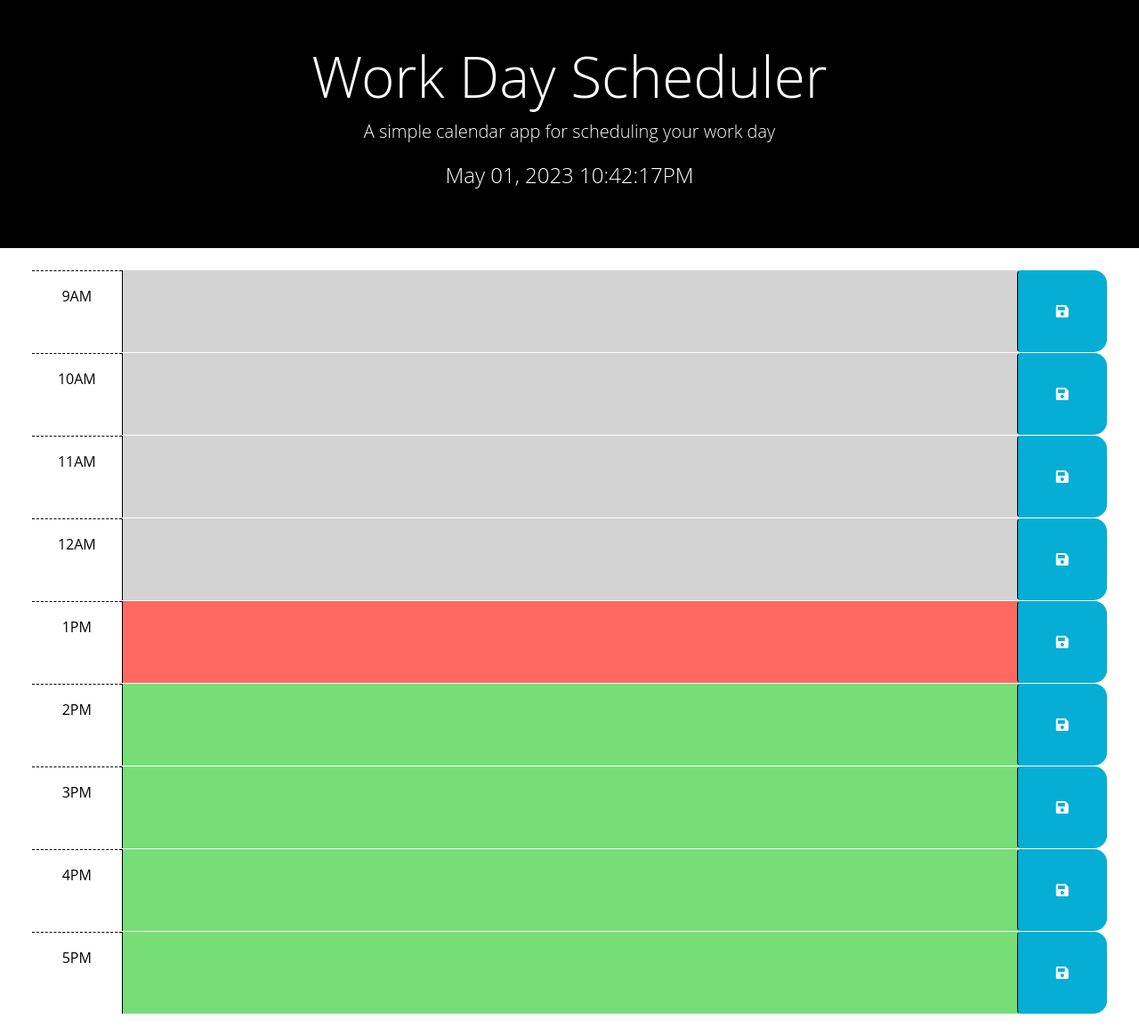
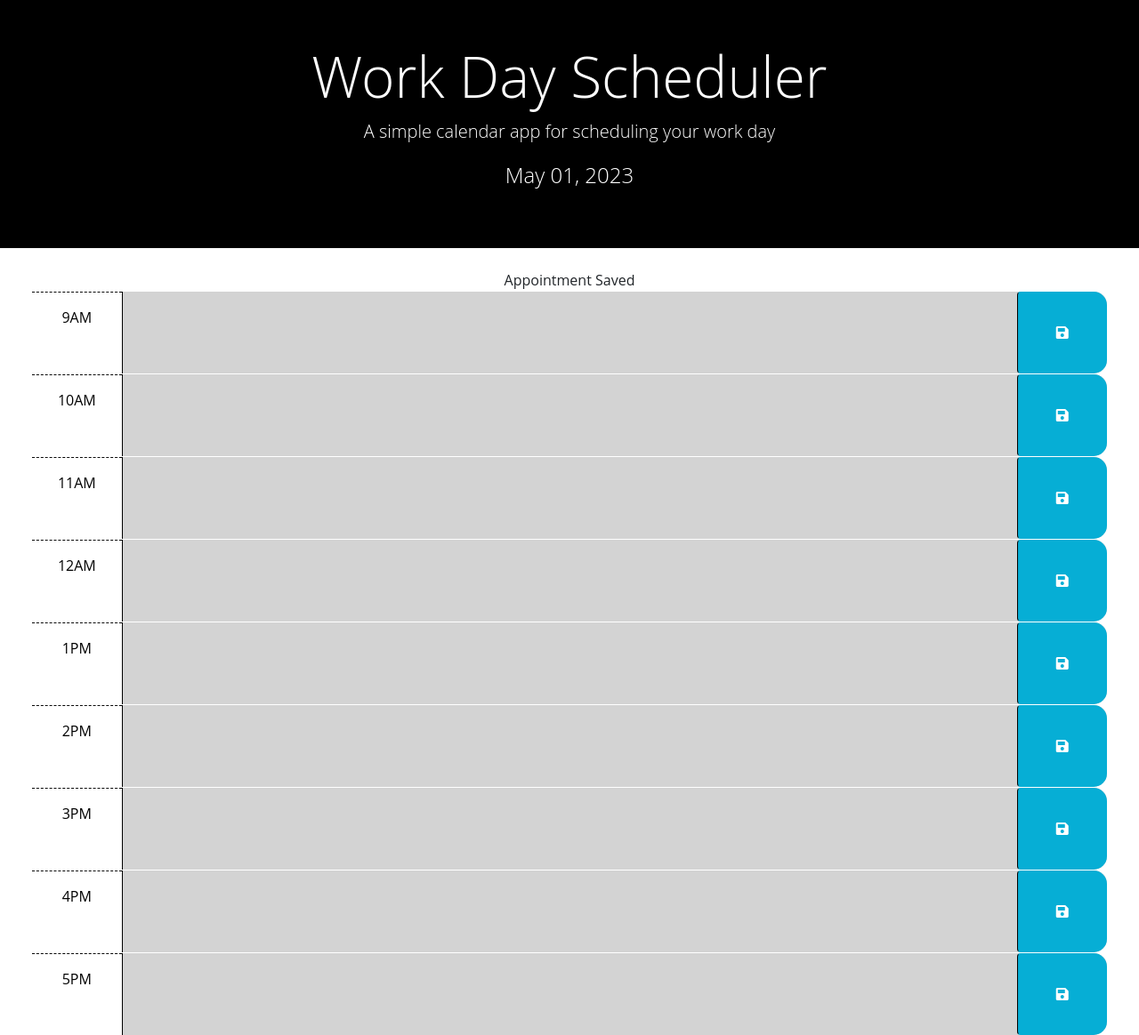
Before and after one commit to AndrewJMForbes/Daily-planner, a plain HTML site: page index.html in a window 1280 px wide. Shown: the whole page at 89% size. Before the commit the page ends 1140 px from the top, so only its background shows below. Drawn offline with nearby package versions, Linux system fonts and the light colour scheme.

Commit message:
Edited HTML and JS

```diff
--- a/index.html
+++ b/index.html
@@ -31,40 +31,34 @@
       <p class="lead text-md-center">A simple calendar app for scheduling your work day</p>
       <p id="currentDay" class="lead fs-4 text-md-center"></p>
     </header>
+    <section class="text-center notification" id="notify">
+      Appointment Saved
+    </section>
     <div class="container-fluid px-5">
-      <!-- Use class for "past", "present", and "future" to apply styles to the
-        time-block divs accordingly. The javascript will need to do this by
-        adding/removing these classes on each div by comparing the hour in the
-        id to the current hour. The html provided below is meant to be an example
-        demonstrating how the css provided can be leveraged to create the
-        desired layout and colors. The html below should be removed or updated
-        in the finished product. Remember to delete this comment once the
-        code is implemented.
-        -->
-
-      <!-- Example of a past time block. The "past" class adds a gray background color. -->
-      <div id="hour-9" class="row time-block past">
+      <div id="hour-9" class="row time-block ">
         <div class="col-2 col-md-1 hour text-center py-3">9AM</div>
         <textarea class="col-8 col-md-10 description" rows="3"> </textarea>
         <button class="btn saveBtn col-2 col-md-1" aria-label="save">
           <i class="fas fa-save" aria-hidden="true"></i>
         </button>
       </div>
-      <div id="hour-10" class="row time-block past">
+      <div id="hour-10" class="row time-block ">
         <div class="col-2 col-md-1 hour text-center py-3">10AM</div>
         <textarea class="col-8 col-md-10 description" rows="3"> </textarea>
         <button class="btn saveBtn col-2 col-md-1" aria-label="save">
           <i class="fas fa-save" aria-hidden="true"></i>
         </button>
       </div>
-      <div id="hour-11" class="row time-block past">
+
+      <div id="hour-11" class="row time-block ">
         <div class="col-2 col-md-1 hour text-center py-3">11AM</div>
         <textarea class="col-8 col-md-10 description" rows="3"> </textarea>
         <button class="btn saveBtn col-2 col-md-1" aria-label="save">
           <i class="fas fa-save" aria-hidden="true"></i>
         </button>
       </div>
-      <div id="hour-12" class="row time-block past">
+
+      <div id="hour-12" class="row time-block ">
         <div class="col-2 col-md-1 hour text-center py-3">12AM</div>
         <textarea class="col-8 col-md-10 description" rows="3"> </textarea>
         <button class="btn saveBtn col-2 col-md-1" aria-label="save">
@@ -72,8 +66,7 @@
         </button>
       </div>
 
-      <!-- Example of a present time block. The "present" class adds a red background color. -->
-      <div id="hour-1" class="row time-block present">
+      <div id="hour-1" class="row time-block ">
         <div class="col-2 col-md-1 hour text-center py-3">1PM</div>
         <textarea class="col-8 col-md-10 description" rows="3"> </textarea>
         <button class="btn saveBtn col-2 col-md-1" aria-label="save">
@@ -81,29 +74,31 @@
         </button>
       </div>
 
-      <!-- Example of a future time block. The "future" class adds a green background color. -->
-      <div id="hour-11" class="row time-block future">
+      <div id="hour-2" class="row time-block ">
         <div class="col-2 col-md-1 hour text-center py-3">2PM</div>
         <textarea class="col-8 col-md-10 description" rows="3"> </textarea>
         <button class="btn saveBtn col-2 col-md-1" aria-label="save">
           <i class="fas fa-save" aria-hidden="true"></i>
         </button>
       </div>
-      <div id="hour-11" class="row time-block future">
+
+      <div id="hour-3" class="row time-block ">
         <div class="col-2 col-md-1 hour text-center py-3">3PM</div>
         <textarea class="col-8 col-md-10 description" rows="3"> </textarea>
         <button class="btn saveBtn col-2 col-md-1" aria-label="save">
           <i class="fas fa-save" aria-hidden="true"></i>
         </button>
       </div>
-      <div id="hour-11" class="row time-block future">
+
+      <div id="hour-4" class="row time-block ">
         <div class="col-2 col-md-1 hour text-center py-3">4PM</div>
         <textarea class="col-8 col-md-10 description" rows="3"> </textarea>
         <button class="btn saveBtn col-2 col-md-1" aria-label="save">
           <i class="fas fa-save" aria-hidden="true"></i>
         </button>
       </div>
-      <div id="hour-11" class="row time-block future">
+
+      <div id="hour-5" class="row time-block ">
         <div class="col-2 col-md-1 hour text-center py-3">5PM</div>
         <textarea class="col-8 col-md-10 description" rows="3"> </textarea>
         <button class="btn saveBtn col-2 col-md-1" aria-label="save">
@@ -111,7 +106,6 @@
         </button>
       </div>
     </div>
-
     <script src="https://cdnjs.cloudflare.com/ajax/libs/jquery/3.2.1/jquery.min.js"></script>
     <script src="https://cdn.jsdelivr.net/npm/dayjs@1.11.3/dayjs.min.js"
     integrity="sha256-iu/zLUB+QgISXBLCW/mcDi/rnf4m4uEDO0wauy76x7U="
--- a/script.js
+++ b/script.js
@@ -1,10 +1,56 @@
 setInterval(function() {
-  $('#currentDay').text(dayjs().format('MMM DD, YYYY hh:mm:ssA'))
-})
+  $('#currentDay').text(dayjs().format('MMM DD, YYYY'))
+  $('#currentTime').text(dayjs().format('hh:mm:ssA'))
+  }, 1000);
+
 // Wrap all code that interacts with the DOM in a call to jQuery to ensure that
 // the code isn't run until the browser has finished rendering all the elements
-// in the html.
-$(function () {
+// in the html.-----DONE-------
+$(document).ready(function () {
+  $('.saveBtn').on('click', function() {
+    const value = $(this).siblings('.description').val();
+    const time = $(this).parent().attr('id');
+
+    localStorage.setItem(time, value);
+
+    setTimeout(function(){
+      $('.notification').removeClass('show');
+  }, 5000);
+});
+
+function scheduleHour() {
+  const currentHour = dayjs().hour();
+
+  $('.time-block').each(function() {
+    const blockHour = parseInt($(this).attr('id').split('-')[1]);
+
+
+    if(blockHour < currentHour) {
+      $(this).addClass('past');
+    } else if (blockHour === currentHour) {
+      $(this).removeClass('past');
+      $(this).addClass('present');
+    } else {
+      $(this).removeClass('past');
+        $(this).removeClass('present');
+        $(this).addClass('future');
+    }
+  });
+}
+scheduleHour();
+
+setInterval(scheduleHour, 15000);
+
+  $('#hour-9 .description').val(localStorage.getItem('hour-9'));
+  $('#hour-10 .description').val(localStorage.getItem('hour-10'));
+  $('#hour-11 .description').val(localStorage.getItem('hour-11'));
+  $('#hour-12 .description').val(localStorage.getItem('hour-12'));
+  $('#hour-13 .description').val(localStorage.getItem('hour-1'));
+  $('#hour-14 .description').val(localStorage.getItem('hour-2'));
+  $('#hour-15 .description').val(localStorage.getItem('hour-3'));
+  $('#hour-16 .description').val(localStorage.getItem('hour-4'));
+  $('#hour-17 .description').val(localStorage.getItem('hour-5'));
+
   // TODO: Add a listener for click events on the save button. This code should
   // use the id in the containing time-block as a key to save the user input in
   // local storage. HINT: What does `this` reference in the click listener
@@ -23,10 +69,6 @@ $(function () {
   // the values of the corresponding textarea elements. HINT: How can the id
   // attribute of each time-block be used to do this?
   //
-  // TODO: Add code to display the current date in the header of the page.
-})
-$('#save').on('click', function(event) {
-  event.preventDefault;
-  console.log('save')
-
+  // TODO: Add code to display the current date in the header of the page.//------DONE------
+  $('#currentDay').text(dayjs().format('dddd, MMMM D, YYYY'));
 });
```
